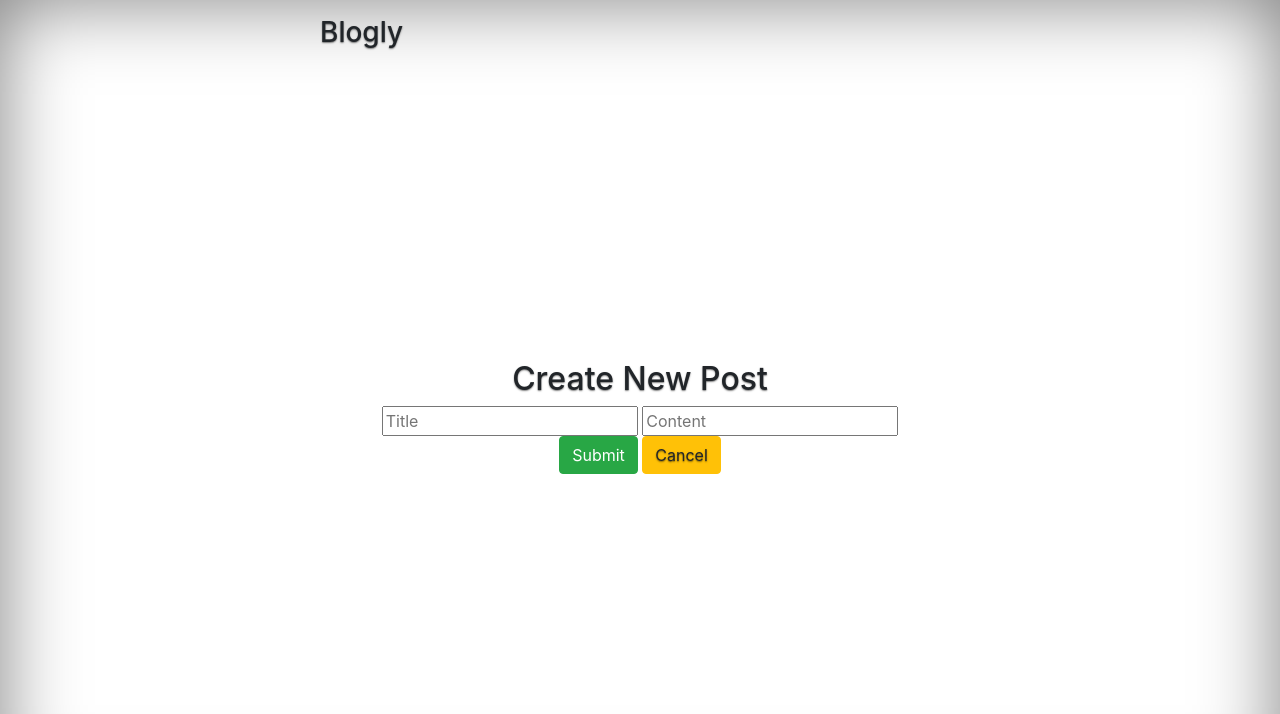
After one commit to annaspencer/flask-blogly, a Flask app: template templates/create-post.html in a window 1280 px wide. The commit adds this page. Shown: the top 714 px of the page. Run offline with Flask 2, Linux system fonts and the light colour scheme; the template is opened without the code that fills it, so the values that code supplies are empty; some libraries are stand-ins or nearby versions.

Commit message:
add create post page, populate on user

```diff
--- a/app.py
+++ b/app.py
@@ -3,6 +3,7 @@
 from flask import Flask, render_template, request, redirect
 from flask_debugtoolbar import DebugToolbarExtension
 from models import db, connect_db, User, Post
+import datetime
 
 app = Flask(__name__)
 app.config['SECRET_KEY'] = "891-327-672"
@@ -53,8 +54,8 @@ def created_user():
 def user_details(user_id):
     """Return user details"""
     user = User.query.get_or_404(user_id)
-    post = Post.query.get_or_404(author_id)
-    return render_template("/user-details.html", user=user)
+    posts = Post.query.all()
+    return render_template("/user-details.html", user=user, posts=posts)
 
 @app.route('/<int:user_id>/edit')
 def user_edit_form(user_id):
@@ -84,6 +85,33 @@ def delete(user_id):
 
     return redirect("/users")
 
+@app.route('/<int:user_id>/posts/new')
+def create_post_form(user_id):
+    user = User.query.get_or_404(user_id)
+
+    return render_template("/create-post.html", user=user )
+
+@app.route('/<int:user_id>/posts/new', methods=['POST'])
+def add_post_form(user_id):
+    user = User.query.get_or_404(user_id)
+    user.posts.title = request.form['title']
+    user.posts.content = request.form['content']
+    created_at = datetime.datetime.now()
+
+    new_post = Post(title=user.posts.title, content=user.posts.title, created_at=created_at, author_code=user_id)
+    db.session.add(new_post)
+    db.session.commit()
+
+    return redirect(f"/{user.id}")
+
+@app.route('/posts/<int:post_id>')
+def show_post(post_id):
+    """Return Post details"""
+
+    posts = Post.query.get_or_404(post_id)
+
+    return render_template("/post-details.html", posts=posts)
+
 @app.route('/posts')
 def show_posts():
     """show all posts"""
--- /dev/null
+++ b/templates/create-post.html
@@ -0,0 +1,17 @@
+{% extends 'base.html' %}
+
+{% block title %}Create Post{% endblock %}
+
+{% block content %}
+
+  <h2>Create New Post</h2>
+
+  <form action="/{{user.id}}/posts/new" method="POST">
+  <input type="text" name="title" placeholder="Title">
+  <input type="text" name="content" placeholder="Content">
+
+  <button class="btn btn-success">Submit</button>
+  <a href="/users" class="btn btn-warning" role="button">Cancel</a>
+  </form>
+
+{% endblock %}
```
Also changed, not shown: templates/posts.html (+17 -0 lines), templates/user-details.html (+12 -4 lines).
